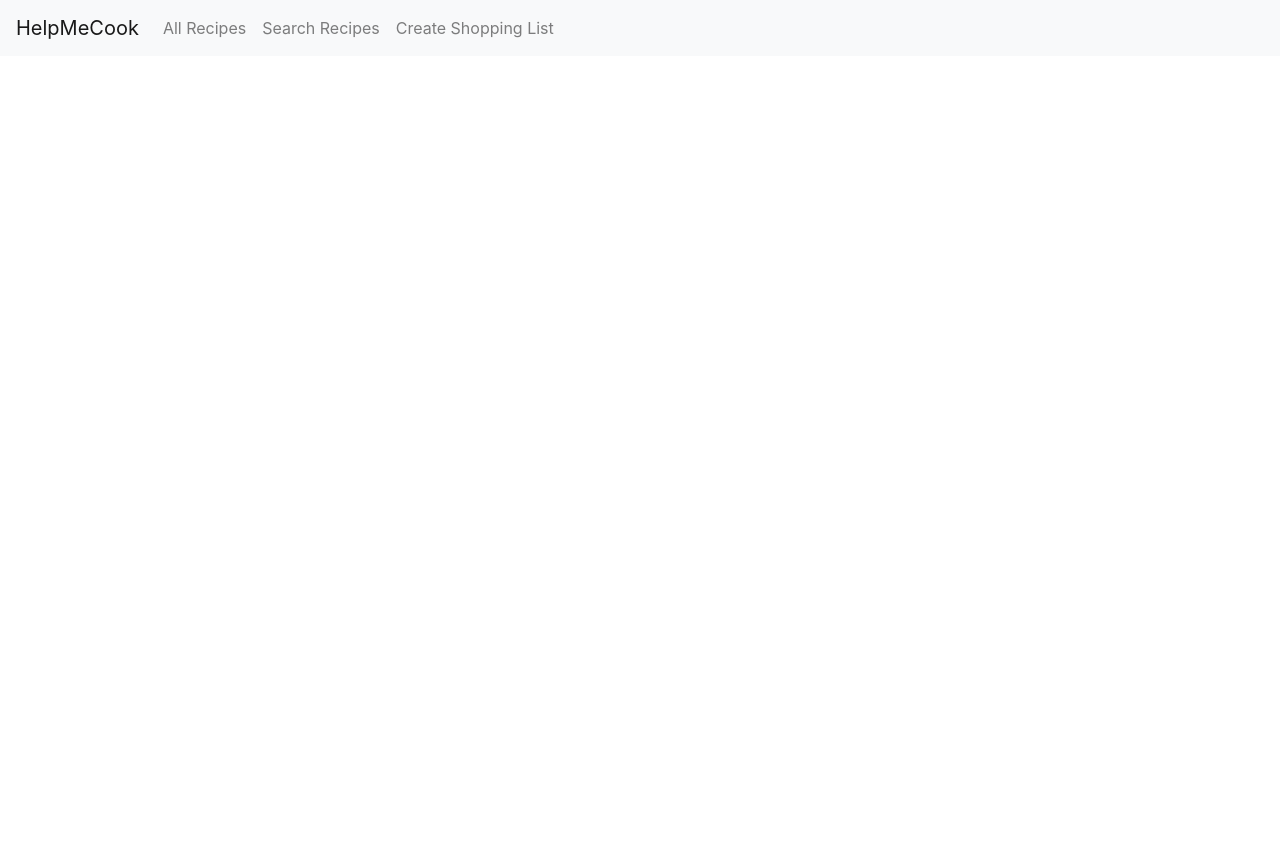
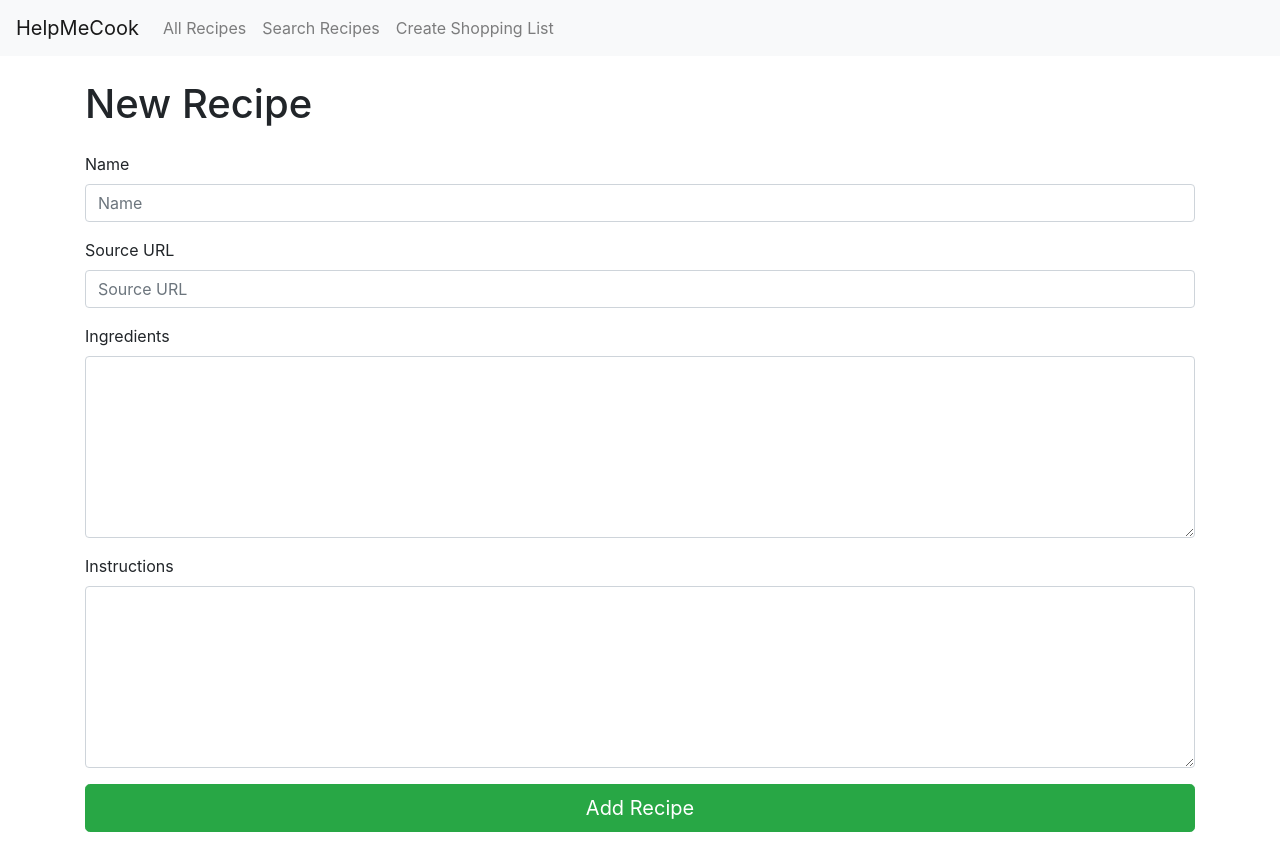
Before and after one commit to tedleahy/help-me-cook-web, a React (Create React App) app: page /recipes/new in a window 1280 px wide. Before the commit the page ends 800 px from the top, so only its background shows below. Built offline with nearby package versions, Linux system fonts and the light colour scheme.

Commit message:
Save from 18/05/2020

```diff
--- a/src/components/App.tsx
+++ b/src/components/App.tsx
@@ -2,10 +2,11 @@ import "bootstrap/dist/css/bootstrap.min.css";
 
 import React from "react";
 import { Router } from "@reach/router";
-import AllRecipes from "./all-recipes/AllRecipes";
+import AllRecipes from "./recipes/AllRecipes";
 import CreateShoppingList from "./create-shopping-list/CreateShoppingList";
 import SearchRecipesByIngredients from "./search-recipes-by-ingredients/SearchRecipesByIngredients";
 import { Navbar, Nav, Container } from "react-bootstrap";
+import NewRecipe from "./recipes/NewRecipe";
 
 export default function App() {
   return (
@@ -25,6 +26,7 @@ export default function App() {
       <Container>
         <Router>
           <AllRecipes path="/recipes" />
+          <NewRecipe path="/recipes/new" />
           <SearchRecipesByIngredients path="/search-recipes-by-ingredients" />
           <CreateShoppingList path="/create-shopping-list" />
         </Router>
--- a/src/components/create-shopping-list/ShoppingList.tsx
+++ b/src/components/create-shopping-list/ShoppingList.tsx
@@ -49,7 +49,7 @@ function showIngredient({ name, amount, amount_unit }: Ingredient): string {
 
 export function addIngredientToShoppingList(
   shoppingList: TShoppingList,
-  { id, name, amount, amount_unit }: Ingredient
+  { id = -1, name, amount, amount_unit }: Ingredient
 ): TShoppingList {
   const newShoppingList = new Map(shoppingList);
   const existingIngredient = newShoppingList.get(id);
@@ -65,7 +65,7 @@ export function addIngredientToShoppingList(
 
 export function removeIngredientFromShoppingList(
   shoppingList: TShoppingList,
-  { id, name, amount, amount_unit }: Ingredient
+  { id = -1, name, amount, amount_unit }: Ingredient
 ): TShoppingList {
   const newShoppingList = new Map(shoppingList);
   const existingIngredient = newShoppingList.get(id);
--- a/src/components/all-recipes/AllRecipes.tsx
+++ b/src/components/recipes/AllRecipes.tsx
@@ -1,6 +1,6 @@
 import React, { useState, useEffect } from "react";
 import { RouteComponentProps, Link } from "@reach/router";
-import { Row, CardGroup, Card, Col } from "react-bootstrap";
+import { Row, CardGroup, Card, Col, Button } from "react-bootstrap";
 import { Recipe } from "../../common/types";
 import axios, { AxiosResponse, AxiosError } from "axios";
 
@@ -20,7 +20,16 @@ export default function AllRecipes(props: RouteComponentProps) {
   return (
     <>
       <Row className="my-4">
-        <h1>All Recipes</h1>
+        <Col>
+          <h1>All Recipes</h1>
+        </Col>
+        <Col className="text-right">
+          <Link to="new">
+            <Button variant="success" size="lg">
+              + Add new Recipe
+            </Button>
+          </Link>
+        </Col>
       </Row>
       <Row>
         {recipes.length ? (
--- /dev/null
+++ b/src/components/recipes/NewRecipe.tsx
@@ -0,0 +1,110 @@
+import React, { useState, MouseEvent, FormEvent, Dispatch, SetStateAction } from "react";
+import { Col, Row, Button } from "react-bootstrap";
+import { RouteComponentProps } from "@reach/router";
+import { Form } from "react-bootstrap";
+import axios, { AxiosResponse, AxiosError } from "axios";
+import { Ingredient, AmountUnit } from "../../common/types";
+
+export default function NewRecipe(props: RouteComponentProps) {
+  const [name, setName] = useState("");
+  const [sourceUrl, setSourceUrl] = useState("");
+  const [ingredients, setIngredients] = useState("");
+  const [instructions, setInstructions] = useState("");
+
+  return (
+    <>
+      <Row className="mt-4">
+        <Col>
+          <h1>New Recipe</h1>
+        </Col>
+      </Row>
+      <Row className="my-3">
+        <Col>
+          <Form>
+            {textInput("Name", setName)}
+            {textInput("Source URL", setSourceUrl)}
+            {textarea("Ingredients", 7, setIngredients)}
+            {textarea("Instructions", 7, setInstructions)}
+
+            <Button
+              variant="success"
+              type="submit"
+              size="lg"
+              block
+              onClick={(e: MouseEvent<HTMLButtonElement>) => {
+                e.preventDefault();
+                const recipe = {
+                  name: name,
+                  sourceUrl: sourceUrl,
+                  ingredients: ingredients
+                    .split("\n")
+                    .filter(x => x !== "")
+                    .map(parseIngredient),
+                  instructions: instructions.split("\n")
+                };
+                sendRecipeToApi(recipe);
+                console.log(recipe.ingredients);
+              }}
+            >
+              Add Recipe
+            </Button>
+          </Form>
+        </Col>
+      </Row>
+    </>
+  );
+}
+
+function parseIngredient(ingredientLine: string): Ingredient {
+  let [, amount, amount_unit, name] = ingredientLine.match(
+    /(\d+)\s*(ml|g|tsp|tbsp)?\s*(.*)$/
+  ) as string[];
+
+  if (amount && !amount_unit) amount_unit = "whole";
+
+  return {
+    name: name.toLowerCase(),
+    amount: parseFloat(amount),
+    amount_unit: (amount_unit as unknown) as AmountUnit
+  };
+}
+
+function textInput(name: string, setState: Dispatch<SetStateAction<string>>) {
+  return (
+    <Form.Group>
+      <Form.Label>{name}</Form.Label>
+      <Form.Control
+        type="text"
+        placeholder={name}
+        onChange={(e: FormEvent<HTMLInputElement>) => setState(e.currentTarget.value)}
+      />
+    </Form.Group>
+  );
+}
+
+function textarea(name: string, rows: number, setState: Dispatch<SetStateAction<string>>) {
+  return (
+    <Form.Group>
+      <Form.Label>{name}</Form.Label>
+      <Form.Control
+        as="textarea"
+        rows={rows.toString()}
+        onChange={(e: FormEvent<HTMLInputElement>) => setState(e.currentTarget.value)}
+      ></Form.Control>
+    </Form.Group>
+  );
+}
+
+interface FormRecipe {
+  name: string;
+  sourceUrl?: string;
+  ingredients: Ingredient[];
+  instructions: string[];
+}
+
+function sendRecipeToApi(recipe: FormRecipe) {
+  axios
+    .post("http://localhost:5000/recipes/create", recipe)
+    .then((response: AxiosResponse) => console.log(response))
+    .catch((error: AxiosError) => console.error(error));
+}
```
Also changed, not shown: src/common/types.ts (+5 -3 lines).
